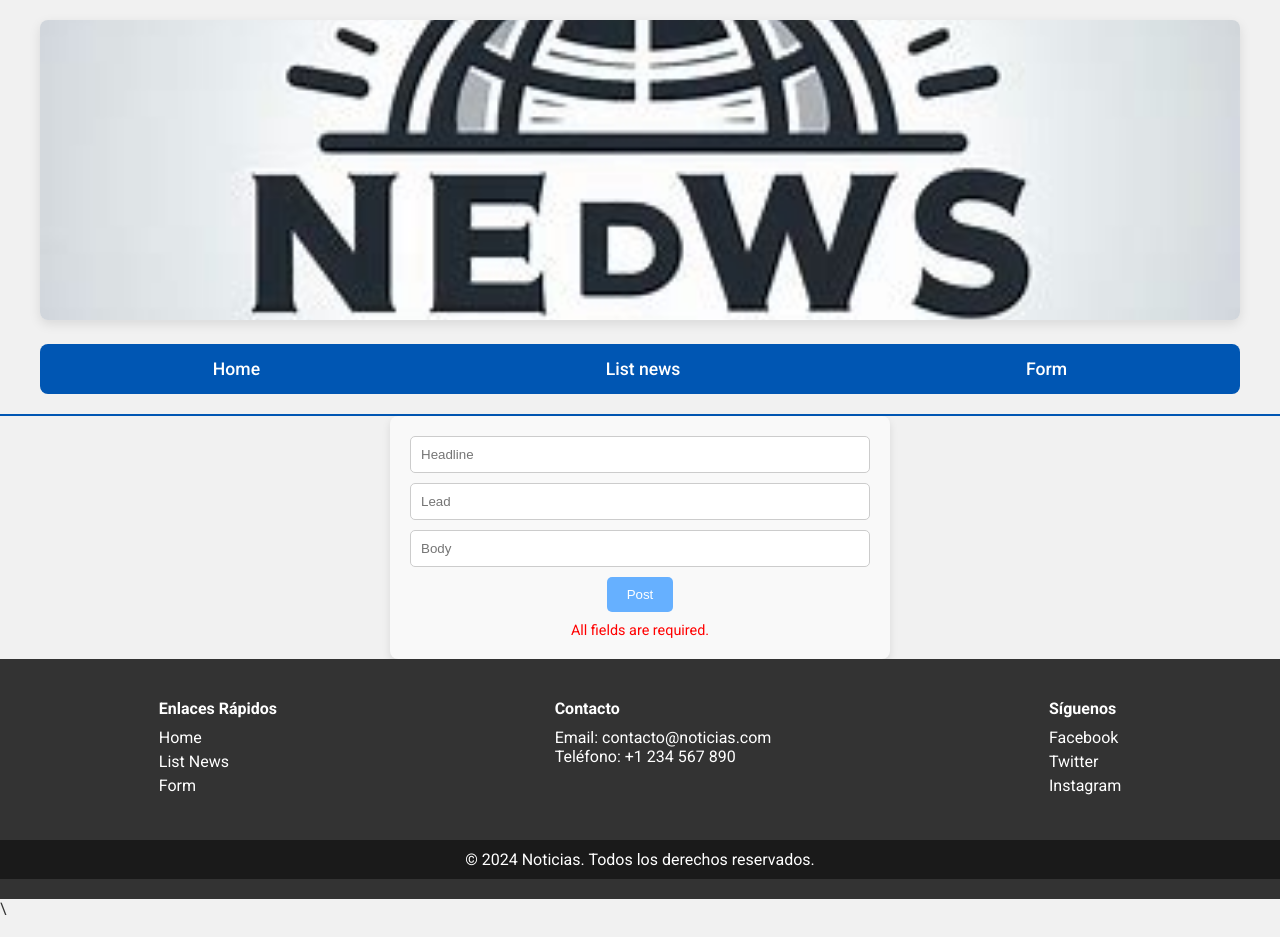
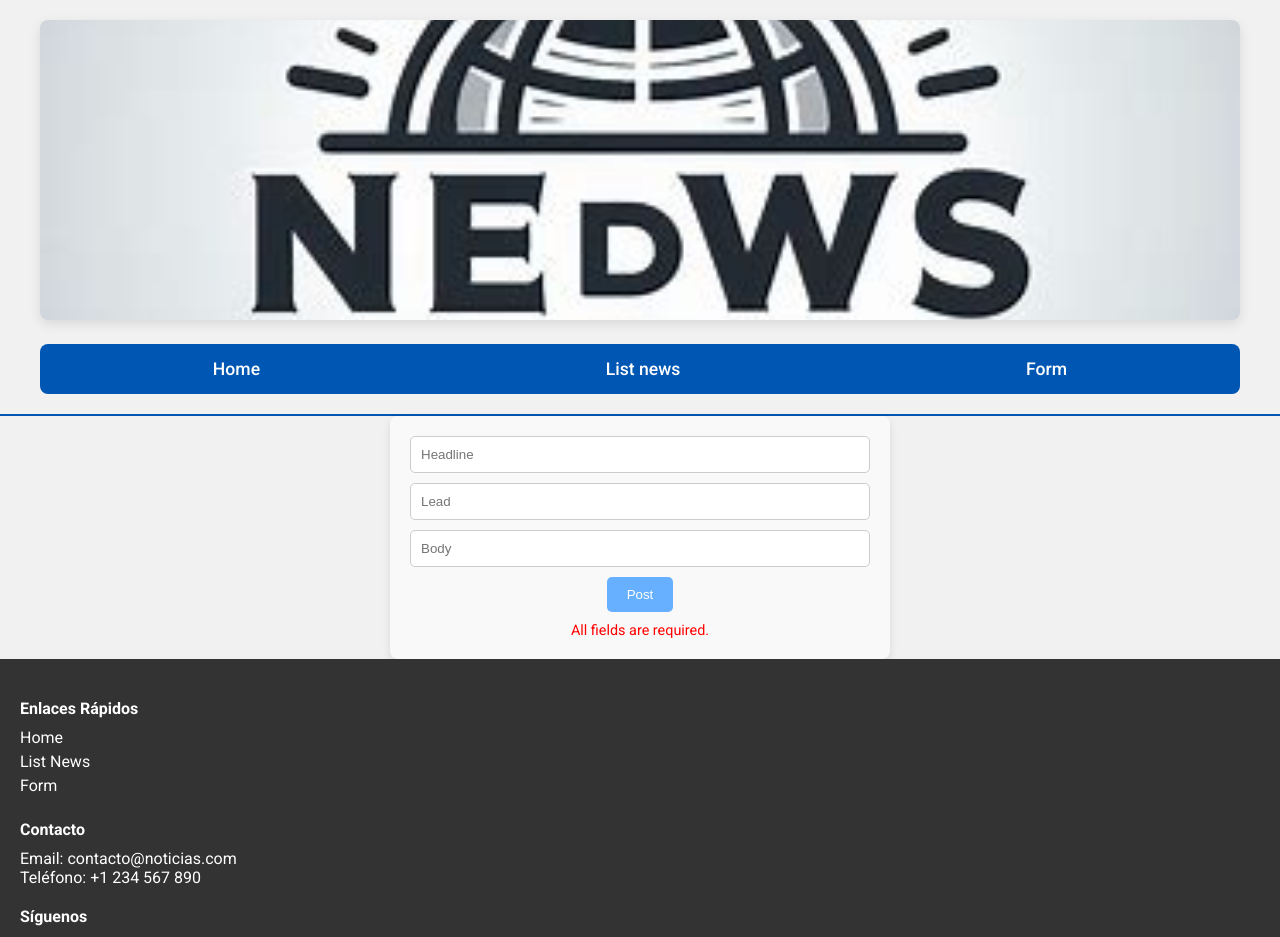
Before and after one commit to AgustinErimbaue/news-app, a React (Vite) app: page /Form in a window 1280 px wide. Shown: the top 937 px of the page. Built offline with nearby package versions, Linux system fonts and the light colour scheme.

Commit message:
se hace responsive a footer

```diff
--- a/src/components/Footer/Footer.scss
+++ b/src/components/Footer/Footer.scss
@@ -1,4 +1,3 @@
-
 $primary-color: #0056b3;
 $secondary-color: #ffffff;
 $background-color: #333333;
@@ -13,13 +12,13 @@ $link-hover-color: #007bff;
 
   .footer-content {
     display: flex;
-    justify-content: space-around;
-    align-items: flex-start;
     flex-wrap: wrap;
     padding: 20px;
+    justify-content: space-between;
 
     .footer-section {
       margin-bottom: 20px;
+      width: 100%;
 
       h4 {
         margin-bottom: 10px;
@@ -54,6 +53,7 @@ $link-hover-color: #007bff;
   .social-media {
     display: flex;
     flex-direction: column;
+    width: 100%;
 
     li {
       margin-bottom: 5px;
@@ -74,5 +74,14 @@ $link-hover-color: #007bff;
     text-align: center;
     padding: 10px 0;
     background-color: darken($background-color, 10%);
+    width: 100%;
   }
 }
+
+@media screen and (min-width: 768px) {
+  .footer-content {
+    .footer-section {
+      width: 30%;
+    }
+  }
+}
```
